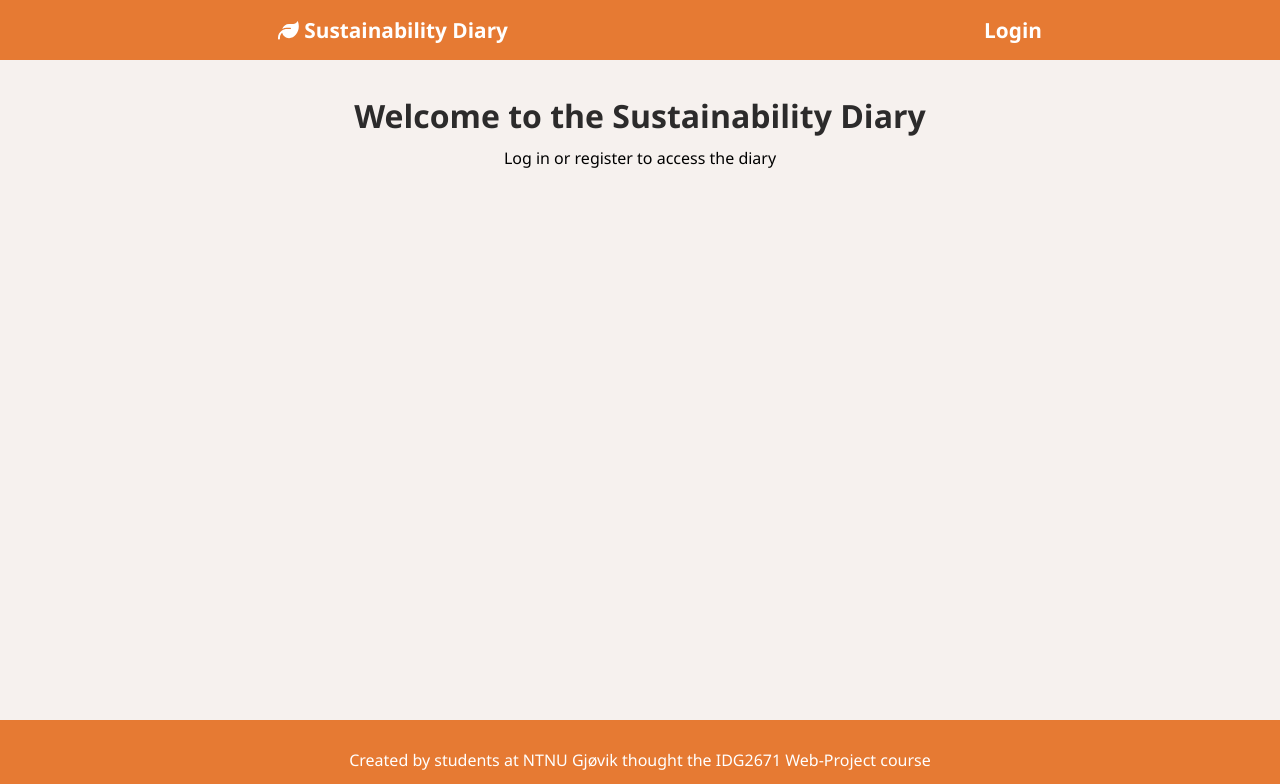
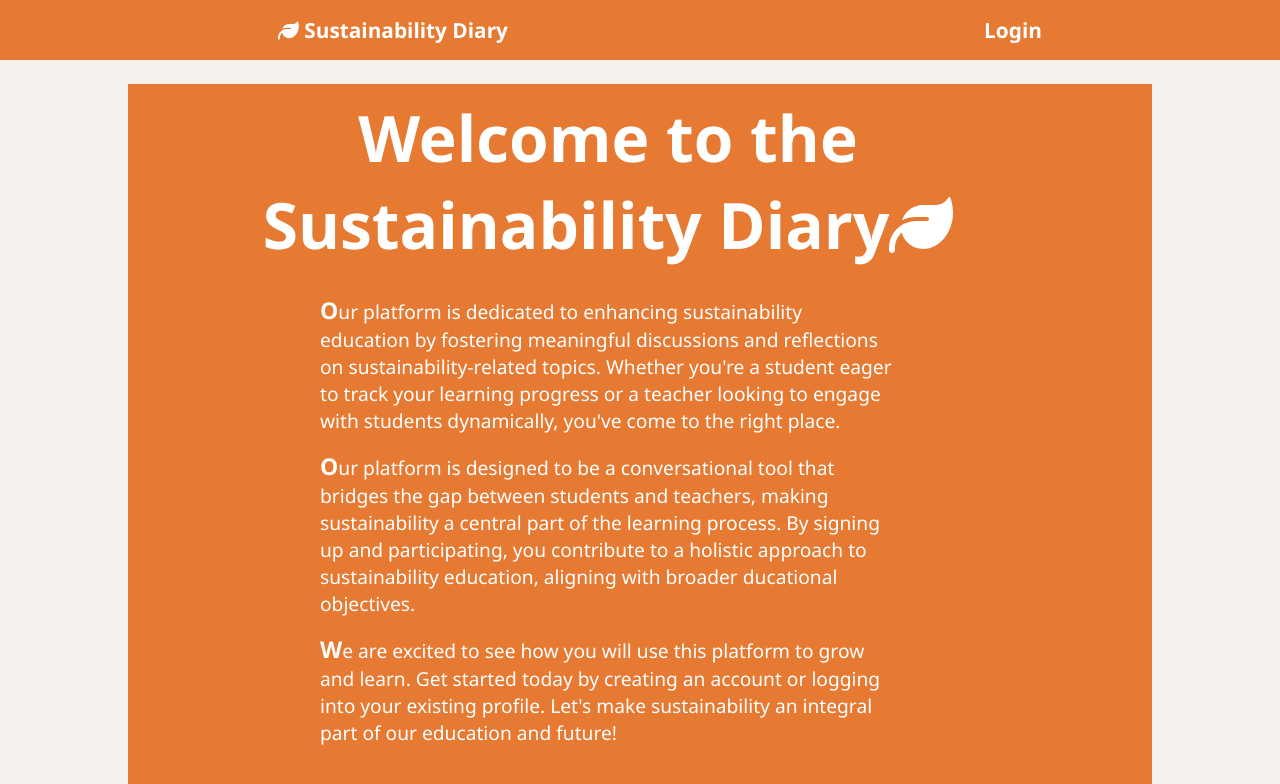
Before and after one commit to AndrChr0/Web-Prosjekt-Gruppe-2, a React (Vite) app in the folder front-end/: page / in a window 1280 px wide. Shown: the top 784 px of the page. Built offline with nearby package versions, Linux system fonts and the light colour scheme.

Commit message:
cleaned up some code, added home page styles, merging to main

```diff
--- a/front-end/src/Home.jsx
+++ b/front-end/src/Home.jsx
@@ -1,12 +1,41 @@
+import "../src/assets/styles/App.css"
+import '@fortawesome/fontawesome-free/css/all.css';
+import { FontAwesomeIcon } from '@fortawesome/react-fontawesome';
+import { faLeaf } from '@fortawesome/free-solid-svg-icons';
+import ActionButton from "./components/ActionButton/ActionButton";
+import { useNavigate } from "react-router-dom";
 
 
 // this is the page before you log in /register
 function Home() {
+const navigate = useNavigate();
+
   return (
     <main>
-      <h1>Welcome to the Sustainability Diary</h1>
-      <p>Log in or register to access the diary</p>
+      <div className="main__home">
+        <h1>Welcome to the Sustainability Diary<FontAwesomeIcon icon={faLeaf} /></h1>
+        <p>Our platform is dedicated to enhancing sustainability
+          education by fostering meaningful discussions and reflections
+          on sustainability-related topics. Whether you're a student eager to
+          track your learning progress or a teacher looking to engage with students
+          dynamically, you've come to the right place.</p>
+          <p>
+          Our platform is designed to be a conversational
+          tool that bridges the gap between students and teachers,
+          making sustainability a central part of the learning process.
+          By signing up and participating, you contribute to a holistic
+          approach to sustainability education, aligning with broader
+          ducational objectives.
+          </p>
+          <p>We are excited to see how you will use this platform to
+            grow and learn. Get started today by creating an account or
+             logging into your existing profile. Let's make sustainability
+              an integral part of our education and future!</p>
 
+              <div className="move__button">
+              <ActionButton  btnType="button" btnValue="Click here to register" onClick={() => navigate("/register")} />
+              </div>
+      </div>
 
     </main>
   );
--- a/front-end/src/assets/styles/App.css
+++ b/front-end/src/assets/styles/App.css
@@ -110,6 +110,42 @@ h1 {
   gap: 1em;
 
 }
+
+.main__home {
+  position: relative;
+  width: 100%;  /* Set to 100% to ensure it fills the parent container */
+  margin: 0 auto; /* Centers the div within its parent */
+  background-color: var(--main-bg-color);
+  display: flex;
+  min-height: 70dvh;
+  flex-direction: column;
+  justify-content: center;
+  align-items: center; /* Changed to center align-items */
+  gap: 1em;
+  padding: 0 5vw 4vh 0; /* Add padding instead of using negative margins or left property */
+}
+
+.main__home h1 {
+  color: white;
+  font-size: 4em; /* Consider using 'rem' for scalability */
+}
+
+.main__home p {
+  color: white;
+  font-size: 1.2em;
+  max-width: 60%; /* Adjusted for better readability */
+  /* Removed margin-left to ensure consistent alignment */
+}
+
+.main__home p::first-letter {
+  font-size: 1.2em;
+  font-weight: bold;
+}
+
+.main__home .move__button {
+padding: 3vh 0 0 35vw;
+}
+
 @media (max-width: 600px) {
   nav ul {
     flex-direction: column;
--- a/front-end/src/components/Header/Header.jsx
+++ b/front-end/src/components/Header/Header.jsx
@@ -1,7 +1,6 @@
-// Header.jsx
 import React from 'react';
 import { Link, useNavigate } from 'react-router-dom';
-import { useAuth } from "../context/AuthContext"; // Ensure this path matches your project structure
+import { useAuth } from "../context/AuthContext";
 import './Header.css';
 import '@fortawesome/fontawesome-free/css/all.css';
 import { FontAwesomeIcon } from '@fortawesome/react-fontawesome';
@@ -25,7 +24,7 @@ const Header = () => {
           {!currentUser && (
             <>
             <div>
-            <li><Link to="#" className="nav-link" id="nav-logo"><FontAwesomeIcon icon={faLeaf} /> Sustainability Diary</Link></li>
+            <li><Link to="/" className="nav-link" id="nav-logo"><FontAwesomeIcon icon={faLeaf} /> Sustainability Diary</Link></li>
             </div>
             <div className='login-register-links'>
                 <li><Link to="/login" className="nav-link">Login</Link></li>
--- a/front-end/src/components/Register/Register.jsx
+++ b/front-end/src/components/Register/Register.jsx
@@ -1,6 +1,6 @@
 import React, { useState } from 'react';
 import axios from 'axios';
-import { useNavigate } from 'react-router-dom';
+import { useNavigate, Link } from 'react-router-dom';
 import './Register.css'; // Import the CSS file for styling
 
 const Register = () => {
@@ -81,6 +81,7 @@ const Register = () => {
         </select>
         <button type="submit" className="login-button">Register</button>
       </form>
+      <p>Already have an account? <Link to="/login">Click here</Link></p>
       {registrationError && <p className="error-message">{registrationError}</p>}
     </div>
   );
```
Also changed, not shown: front-end/src/App - Copy.jsx (deleted, +0 -142 lines), front-end/src/App.jsx (+2 -9 lines).
